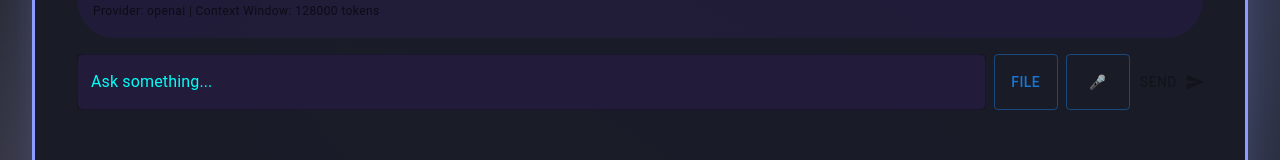
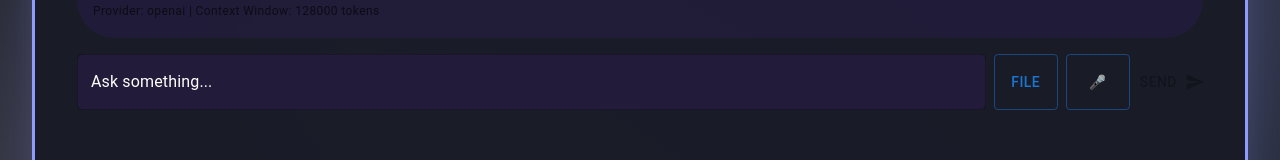
Before and after one commit to BoweryJG/osfrontend, a React (Vite) app: page / in a window 1280 px wide. Shown: the part 262-422 px from the top of the page. Built offline with nearby package versions, Linux system fonts and the light colour scheme; no server answers; the HTML template or start-up script is replaced by a standard one.

Commit message:
update title and background text

```diff
--- a/src/App.jsx
+++ b/src/App.jsx
@@ -277,7 +277,14 @@ function App() {
             label={isListening ? "Listening..." : "Ask something..."}
             disabled={loading}
             onKeyDown={e => { if (e.key === 'Enter' && !e.shiftKey) { e.preventDefault(); handleSend(); } }}
-            sx={{ background: '#221b3a', borderRadius: 2, input: { color: '#fff' }, label: { color: '#00fff7' } }}
+            sx={{
+              background: '#221b3a',
+              borderRadius: 2,
+              input: { color: '#fff', caretColor: '#fff', '::placeholder': { color: '#fff', opacity: 1 } },
+              label: { color: '#fff' },
+              '& .MuiInputBase-input': { color: '#fff' },
+              '& .MuiInputLabel-root': { color: '#fff' },
+            }}
           />
           <Button onClick={handleFileUpload} variant="outlined" className="glow-btn">File</Button>
           <Button onClick={handleSpeechInput} variant={isListening ? "contained" : "outlined"} className="glow-btn" style={{ background: isListening ? '#49a09d' : undefined }}>
```
